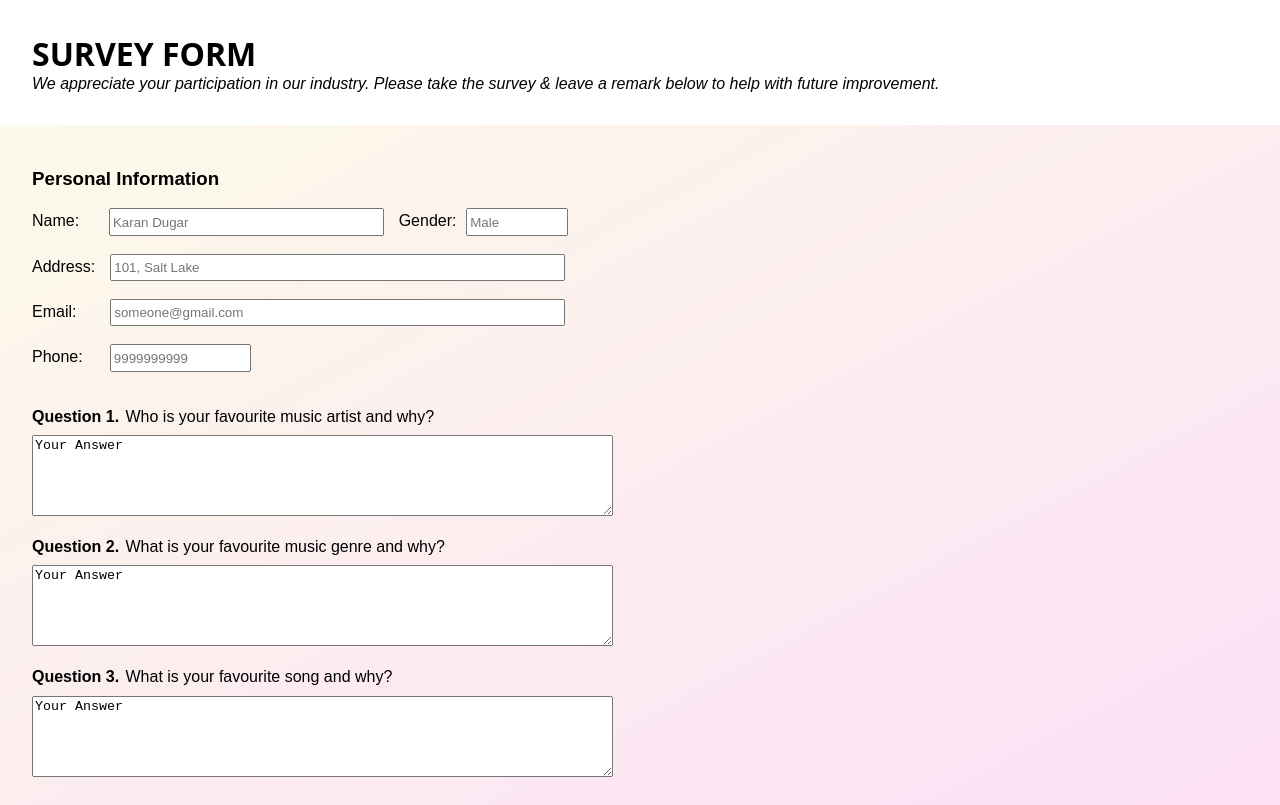
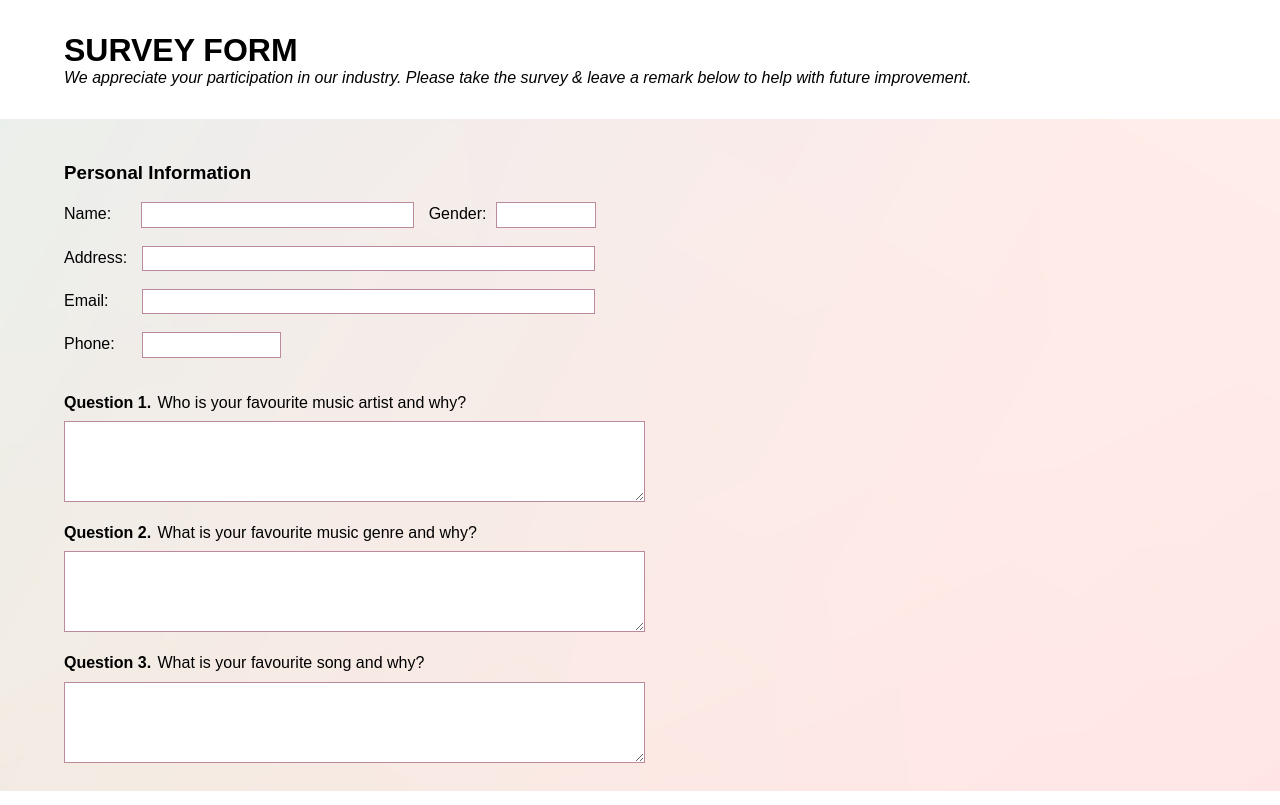
Before and after one commit to Karan2721/HTML-CSS-Basics, a plain HTML site: page Survey-Form/index.html in a window 1280 px wide. Drawn offline with Linux system fonts and the light colour scheme; a web font is replaced by a local one.

Commit message:
design changes made

```diff
--- a/Survey-Form/index.html
+++ b/Survey-Form/index.html
@@ -15,27 +15,27 @@
         <div class="content">
             <h3>Personal Information</h3>
             <label for="name">Name: </label>
-            <input type="text" name="name" id="name" placeholder="Karan Dugar">
+            <input type="text" name="name" id="name">
             <label for="gender">Gender: </label>
-            <input type="text" name="gender" id="gender" placeholder="Male">
+            <input type="text" name="gender" id="gender">
             <br><br>
             <label for="address">Address: </label>
-            <input type="text" name="address" id="address" placeholder="101, Salt Lake">
+            <input type="text" name="address" id="address">
             <br><br>
             <label for="email">Email: </label>
-            <input type="email" name="email" id="email" placeholder="someone@gmail.com">
+            <input type="email" name="email" id="email">
             <br><br>
             <label for="phone">Phone: </label>
-            <input type="text" name="phone" id="phone" placeholder="9999999999">
+            <input type="text" name="phone" id="phone">
             <br><br><br>
             <h4>Question 1.</h4><p>Who is your favourite music artist and why?</p><br>
-            <textarea name="q1" id="q1" cols="70" rows="5">Your Answer</textarea>
+            <textarea name="q1" id="q1" cols="70" rows="5"></textarea>
             <br><br>
             <h4>Question 2.</h4><p>What is your favourite music genre and why?</p><br>
-            <textarea name="q1" id="q1" cols="70" rows="5">Your Answer</textarea>
+            <textarea name="q1" id="q1" cols="70" rows="5"></textarea>
             <br><br>
             <h4>Question 3.</h4><p>What is your favourite song and why?</p><br>
-            <textarea name="q1" id="q1" cols="70" rows="5">Your Answer</textarea>
+            <textarea name="q1" id="q1" cols="70" rows="5"></textarea>
         </div>
     </body>
 </html>
--- a/Survey-Form/styles.css
+++ b/Survey-Form/styles.css
@@ -5,10 +5,9 @@ body{
 
 }
 header{
-    margin:2em 2em;
+    margin:2em 4em;
 }
 h1{
-    font-family: system-ui, -apple-system, BlinkMacSystemFont, 'Segoe UI', Roboto, Oxygen, Ubuntu, Cantarell, 'Open Sans', 'Helvetica Neue', sans-serif;
     margin: 0;
 }
 header p{
@@ -16,11 +15,12 @@ header p{
     margin:0;
 }
 .content{
-    padding:1.5em 2em;
-    background-image: linear-gradient(to bottom right, rgb(252, 250, 233), rgb(252, 224, 246));
+    padding:1.5em 4em;
+    background-image: url(images/background.png)
 }
 .content input{
     height: 1.6em;
+    border: 0.1em solid #BB8B9D;
 }
 .content #name{
     margin-left: 1.9em;
@@ -57,4 +57,5 @@ header p{
 }
 .content textarea{
     margin-top: 0.1em;
+    border: 0.1em solid #BB8B9D;
 }
```
Also changed, not shown: Survey-Form/images/background.png (added).
